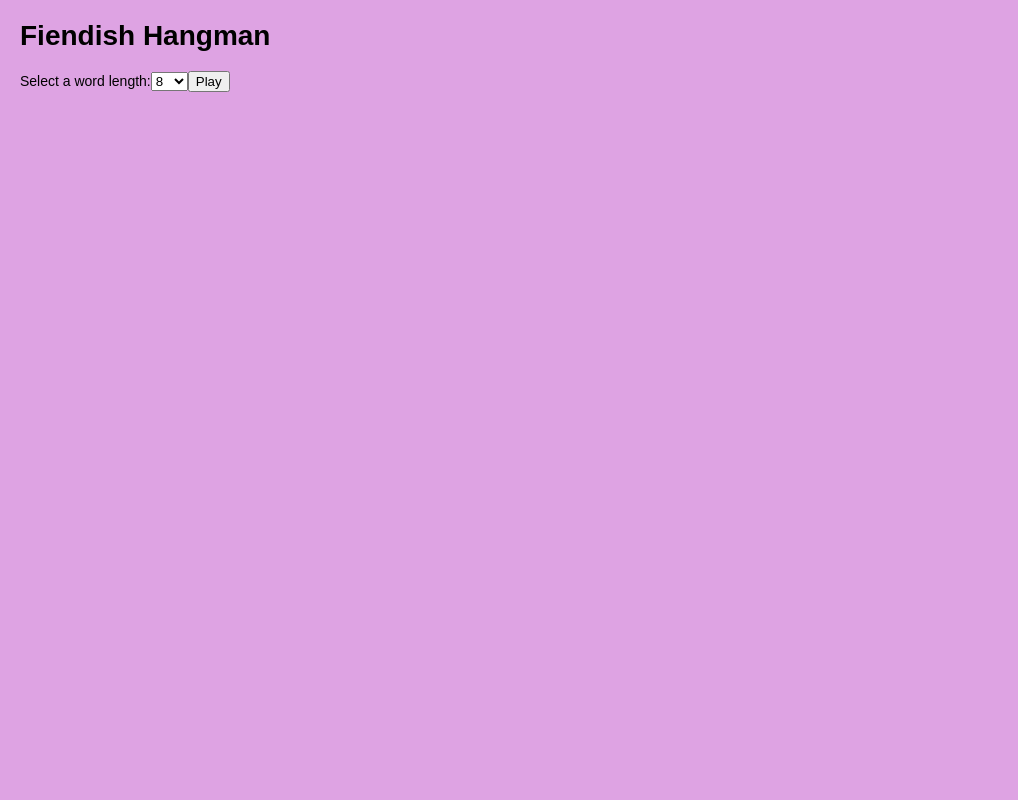
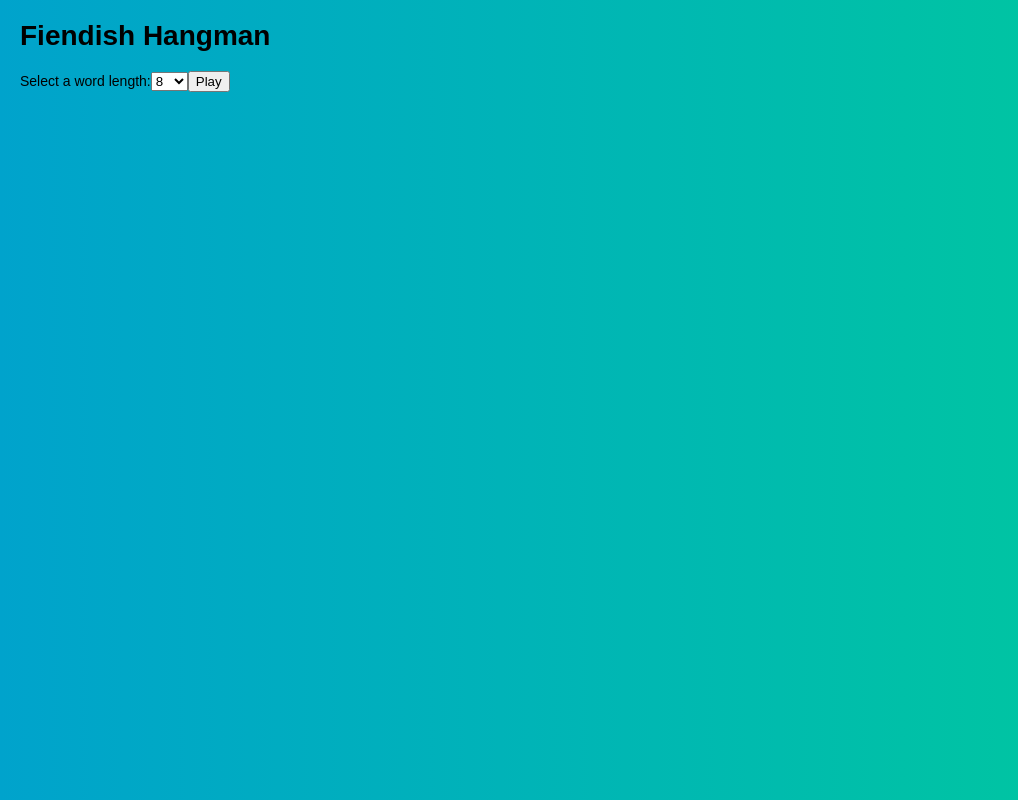
Before and after one commit to ryanc414/react-hangman-app, a React (Create React App) app: page / in a window 1280 px wide. Shown: the whole page, without its empty margins (0-1018 px from the left). Built offline with nearby package versions, Linux system fonts and the light colour scheme.

Commit message:
Update background colours

```diff
--- a/src/index.css
+++ b/src/index.css
@@ -1,7 +1,7 @@
 body {
   font: 14px "Century Gothic", Futura, sans-serif;
   margin: 20px;
-  background: #dea3e3;
+  background-image: linear-gradient(to right,  #00a3cc, #00cc99);
 }
 
 .game {
```
